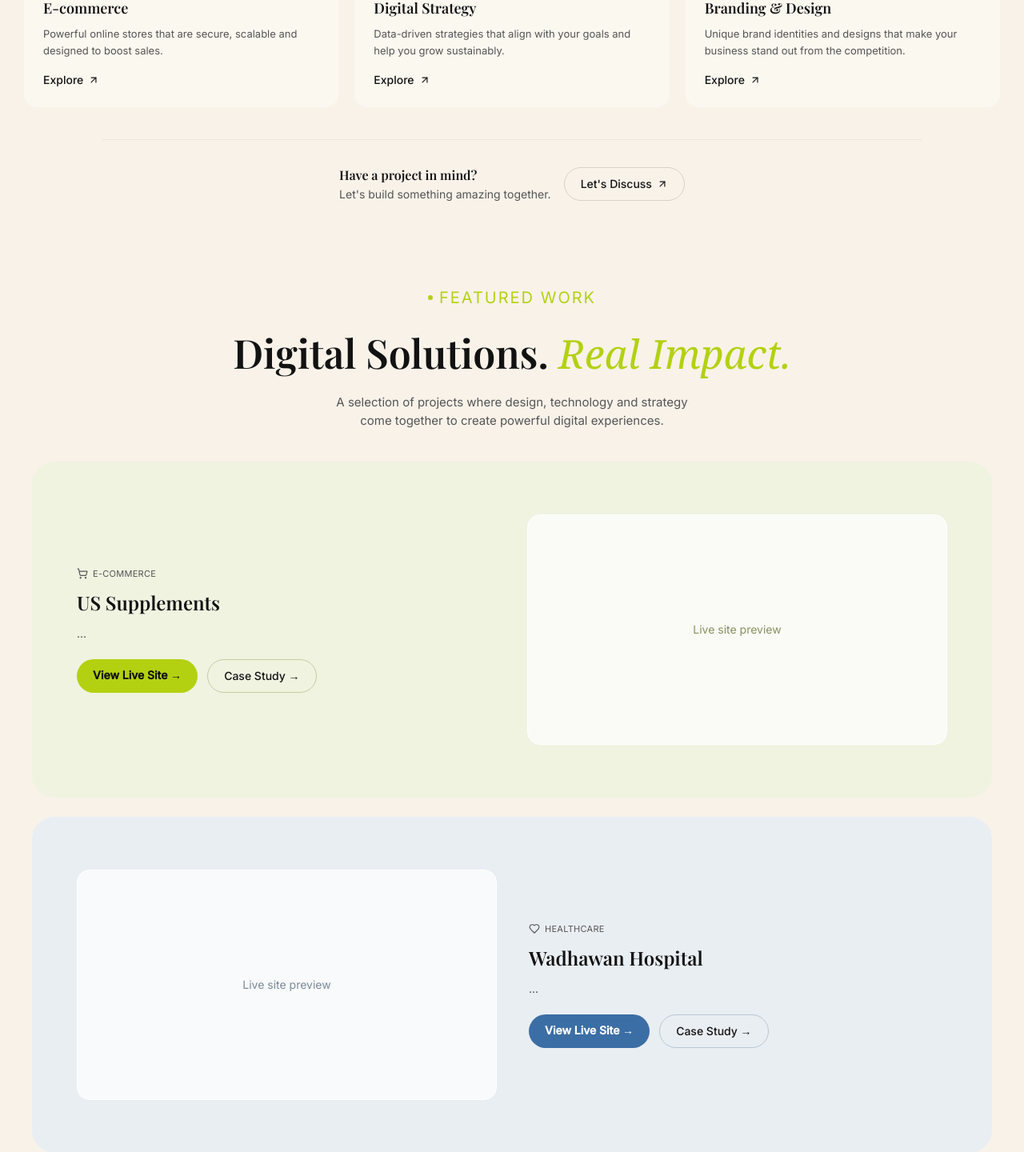
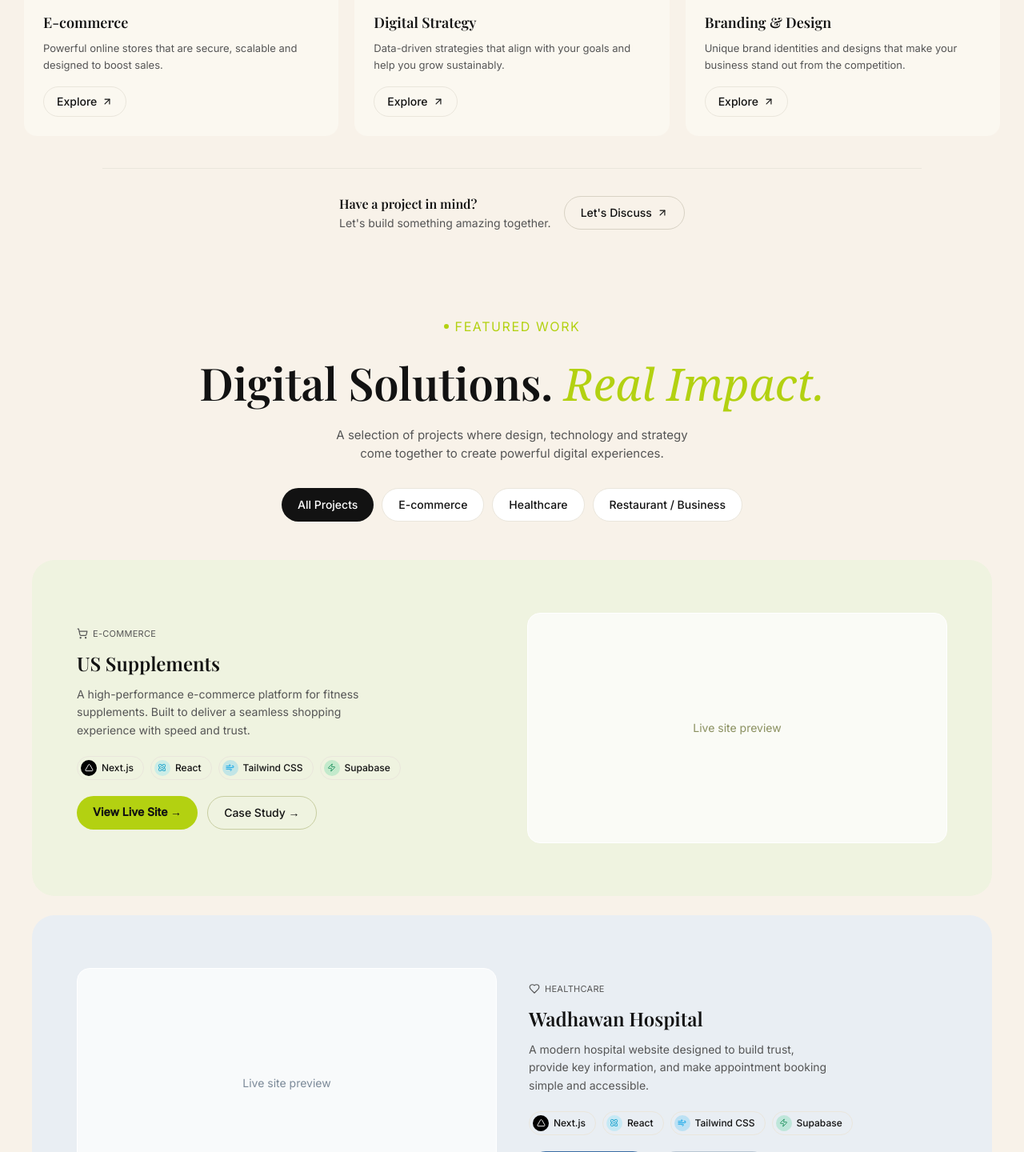
Before and after one commit to Shivam-hr/E-commerece-Protfolio, a Next.js app: page / in a window 1280 px wide. Shown: the part 1890-3330 px from the top of the page at 80% size. Built offline with nearby package versions, Linux system fonts and the light colour scheme.

Commit message:
update the servixe section on hover

```diff
--- a/components/FeaturedWork.tsx
+++ b/components/FeaturedWork.tsx
@@ -1,41 +1,81 @@
-import { ShoppingCart, Heart, Coffee } from "lucide-react";
+import { ShoppingCart, Heart, Coffee, Triangle, Atom, Wind, Zap } from "lucide-react";
+
+const filters = ["All Projects", "E-commerce", "Healthcare", "Restaurant / Business"];
+
+const techStack = [
+  { label: "Next.js", icon: Triangle, iconBg: "bg-black text-white" },
+  { label: "React", icon: Atom, iconBg: "bg-[#61DAFB]/25 text-[#149ECA]" },
+  { label: "Tailwind CSS", icon: Wind, iconBg: "bg-[#38BDF8]/25 text-[#0EA5E9]" },
+  { label: "Supabase", icon: Zap, iconBg: "bg-[#3ECF8E]/25 text-[#249361]" },
+];
 
 const projects = [
-  { tag: "E-COMMERCE", icon: ShoppingCart, title: "US Supplements", desc: "...", bg: "bg-[#EFF3E0]", previewColor: "text-[#8A9060]", ctaBg: "bg-accent text-ink", ctaBorder: "border-[#C7CDA0]", reverse: false },
-  { tag: "HEALTHCARE", icon: Heart, title: "Wadhawan Hospital", desc: "...", bg: "bg-[#E9EEF3]", previewColor: "text-[#7C8A99]", ctaBg: "bg-[#3B6EA5] text-white", ctaBorder: "border-[#B9C6D3]", reverse: true },
-  { tag: "RESTAURANT / CAFÉ", icon: Coffee, title: "AD Café", desc: "...", bg: "bg-[#F5EBDD]", previewColor: "text-[#A38058]", ctaBg: "bg-[#C97A3D] text-white", ctaBorder: "border-[#E0C4A3]", reverse: false },
+  { tag: "E-COMMERCE", icon: ShoppingCart, title: "US Supplements", desc: "A high-performance e-commerce platform for fitness supplements. Built to deliver a seamless shopping experience with speed and trust.", bg: "bg-[#EFF3E0]", previewColor: "text-[#8A9060]", ctaBg: "bg-accent text-ink", ctaBorder: "border-[#C7CDA0]", reverse: false },
+  { tag: "HEALTHCARE", icon: Heart, title: "Wadhawan Hospital", desc: "A modern hospital website designed to build trust, provide key information, and make appointment booking simple and accessible.", bg: "bg-[#E9EEF3]", previewColor: "text-[#7C8A99]", ctaBg: "bg-[#3B6EA5] text-white", ctaBorder: "border-[#B9C6D3]", reverse: true },
+  { tag: "RESTAURANT / CAFÉ", icon: Coffee, title: "AD Café", desc: "A cozy, elegant café website showcasing menu, ambiance, and offers with a delightful user experience.", bg: "bg-[#F5EBDD]", previewColor: "text-[#A38058]", ctaBg: "bg-[#C97A3D] text-white", ctaBorder: "border-[#E0C4A3]", reverse: false },
 ];
 
 export default function FeaturedWork() {
   return (
     <section id="work" className="px-8 lg:px-16 py-16 lg:py-2 text-center">
-      <div className="inline-flex items-center gap-2 text-[20px] text-accent tracking-widest mb-4">
+      <div className="inline-flex items-center gap-2 text-[16px] text-accent tracking-widest mb-4">
         <span className="w-1.5 h-1.5 rounded-full bg-accent inline-block" />
         FEATURED WORK
       </div>
-      <h2 className="font-display font-semibold text-[50px] sm:text-[50px] text-ink mb-3">
+
+      <h2 className="font-display font-semibold text-[38px] sm:text-[56px] text-ink mb-3">
         Digital Solutions.{" "}
         <span className="font-serif italic font-medium text-accent">Real Impact.</span>
       </h2>
-      <p className="text-muted text-[15px]  max-w-md mx-auto mb-10">
-       A selection of projects where design, technology and strategy come together to create powerful digital experiences.
+
+      <p className="text-muted text-[15px] max-w-md mx-auto mb-8">
+        A selection of projects where design, technology and strategy come together to create powerful digital experiences.
       </p>
 
-    <div className="relative left-1/2 -translate-x-1/2 w-screen px-[40px]">
-    <div className="space-y-6">
+      <div className="flex flex-wrap justify-center gap-2.5 mb-12">
+        {filters.map((label, i) => (
+          <button
+            key={label}
+            type="button"
+            className={
+              i === 0
+                ? "bg-ink text-white text-sm font-medium px-5 py-2.5 rounded-btn"
+                : "bg-card border border-border text-ink text-sm font-medium px-5 py-2.5 rounded-btn"
+            }
+          >
+            {label}
+          </button>
+        ))}
+      </div>
+
+      <div className="relative left-1/2 -translate-x-1/2 w-screen px-[40px]">
+        <div className="space-y-6">
           {projects.map(({ tag, icon: Icon, title, desc, bg, previewColor, ctaBg, ctaBorder, reverse }) => (
-    <div key={title} className={`${bg} rounded-[28px] p-10 lg:p-14 min-h-[420px] flex flex-wrap gap-10 items-center text-left ${reverse ? "md:flex-row-reverse" : ""}`}>
+            <div key={title} className={`${bg} rounded-[28px] p-10 lg:p-14 min-h-[420px] flex flex-wrap gap-10 items-center text-left ${reverse ? "md:flex-row-reverse" : ""}`}>
               <div className="flex-1 min-w-[260px]">
                 <div className="flex items-center gap-1.5 text-[11px] text-muted tracking-wide mb-3">
                   <Icon size={14} /> {tag}
                 </div>
                 <h3 className="font-display font-semibold text-2xl text-ink mb-3">{title}</h3>
                 <p className="text-[14px] text-muted leading-relaxed max-w-sm mb-5">{desc}</p>
+
+                <div className="flex flex-wrap gap-2 mb-5">
+                  {techStack.map(({ label, icon: TechIcon, iconBg }) => (
+                   <span key={label} className="flex items-center gap-1.5 bg-transparent border border-border rounded-[24px] pl-1 pr-3 py-1">
+                      <span className={`w-5 h-5 rounded-full flex items-center justify-center ${iconBg}`}>
+                        <TechIcon size={11} />
+                      </span>
+                      <span className="text-xs font-medium text-ink">{label}</span>
+                    </span>
+                  ))}
+                </div>
+
                 <div className="flex gap-3">
                   <a href="#" className={`${ctaBg} text-sm font-semibold px-5 py-2.5 rounded-btn`}>View Live Site →</a>
                   <a href="#" className={`bg-transparent text-ink text-sm font-medium px-5 py-2.5 rounded-btn border ${ctaBorder}`}>Case Study →</a>
                 </div>
               </div>
+
               <div className={`flex-1 min-w-[260px] h-64 sm:h-72 bg-white/70 border border-white rounded-2xl flex items-center justify-center text-sm ${previewColor}`}>
                 Live site preview
               </div>
@@ -44,7 +84,9 @@
         </div>
       </div>
 
-
+      <p className="text-[13px] text-mutedLight mt-6">
+        Kanthiveda (beauty &amp; personal care) — coming soon, added once live
+      </p>
     </section>
   );
 }
--- a/components/Services.tsx
+++ b/components/Services.tsx
@@ -68,7 +68,11 @@
       <div className="relative left-1/2 -translate-x-1/2 w-screen px-[30px]">
         <div className="grid sm:grid-cols-2 lg:grid-cols-3 gap-5 text-left">
           {services.map(({ icon: Icon, title, desc }, i) => (
-            <div key={title} className="bg-cardWarm rounded-card p-6 flex flex-col">
+            // CHANGED: added "group" + hover:scale + hover:shadow-floating for the zoom-on-hover effect
+            <div
+              key={title}
+              className="group bg-cardWarm rounded-card p-6 flex flex-col transition-transform duration-300 hover:scale-[1.03] hover:shadow-floating"
+            >
               <div className="flex items-start justify-between mb-4">
                 <div className="w-11 h-11 rounded-xl bg-accent/25 flex items-center justify-center">
                   <Icon size={20} className="text-ink" />
@@ -77,7 +81,11 @@
               </div>
               <h3 className="font-display font-semibold text-lg text-ink mb-2">{title}</h3>
               <p className="text-muted text-[13px] leading-relaxed mb-4 flex-1">{desc}</p>
-              <a href="#contact" className="text-ink text-sm font-medium flex items-center gap-1.5">
+              {/* CHANGED: Explore is now a bordered rectangular button that fills dark on card hover */}
+              <a
+                href="#contact"
+                className="inline-flex w-fit items-center gap-1.5 text-ink text-sm font-medium border border-border rounded-btn px-4 py-2 transition-colors group-hover:border-ink group-hover:bg-ink group-hover:text-white"
+              >
                 Explore <ArrowUpRight size={14} />
               </a>
             </div>
```
